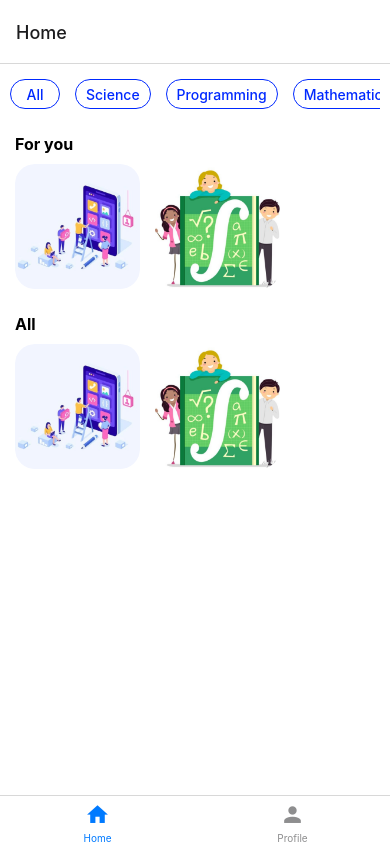
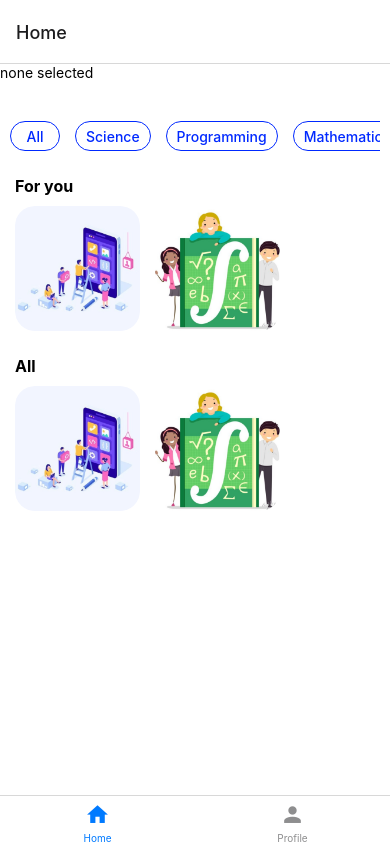
Before and after one commit to SanfetCoder/quiz-app, a React Native app: screen /Home in a window 390 px wide. Built offline with nearby package versions, Linux system fonts and the light colour scheme.

Commit message:
Able to retrieve selectedQuiz in <MainScreen />

```diff
--- a/screens/home/Home.js
+++ b/screens/home/Home.js
@@ -1,13 +1,16 @@
 import { createStackNavigator } from '@react-navigation/stack';
 import MainScreen from "./MainScreen";
+import QuizDetail from './QuizDetail';
+import { useState } from 'react';
 
 const Stack = createStackNavigator();
 
 const Home = () => {
+  const [selectedQuiz, setSelectedQuiz] = useState("none selected")
   return (
     <Stack.Navigator screenOptions={{ headerShown : false}}>
-      <Stack.Screen name="Main" component={MainScreen} />
-      {/* <Stack.Screen name="QuizDetail" component={QuizDetailScreen} /> */}
+      <Stack.Screen name="Main" component={MainScreen} initialParams={{selectedQuiz}}/>
+      <Stack.Screen name="Quiz" component={QuizDetail} />
     </Stack.Navigator>
   )
 }
--- a/screens/home/MainScreen.js
+++ b/screens/home/MainScreen.js
@@ -1,15 +1,17 @@
 import { useState } from "react";
-import { SafeAreaView, StyleSheet, ScrollView, View, Image, Button } from "react-native";
+import { Text, SafeAreaView, StyleSheet, ScrollView, View, Image, Button } from "react-native";
 import CategoryButton from "../../components/CategoryButton";
 import { quizzes } from "../../models/quiz";
 import Section from "../../components/Section";
 
-const MainScreen = () => {
+const MainScreen = ({route}) => {
+  const {selectedQuiz} = route.params;
   const categories = ["All","Science","Programming","Mathematics"];
   const [selectedCategory, setSelectedCategory] = useState('');
 
   return (
     <SafeAreaView style={styles.container}>
+      <Text>{selectedQuiz}</Text>
       <View>
         <ScrollView horizontal style={styles.categoryList} showsHorizontalScrollIndicator={false} showsVerticalScrollIndicator={false}>
           {
--- /dev/null
+++ b/screens/home/QuizDetail.js
@@ -0,0 +1,12 @@
+import React from 'react'
+import { View } from 'react-native'
+
+const QuizDetail = () => {
+  return (
+    <View>
+
+    </View>
+  )
+}
+
+export default QuizDetail
```
